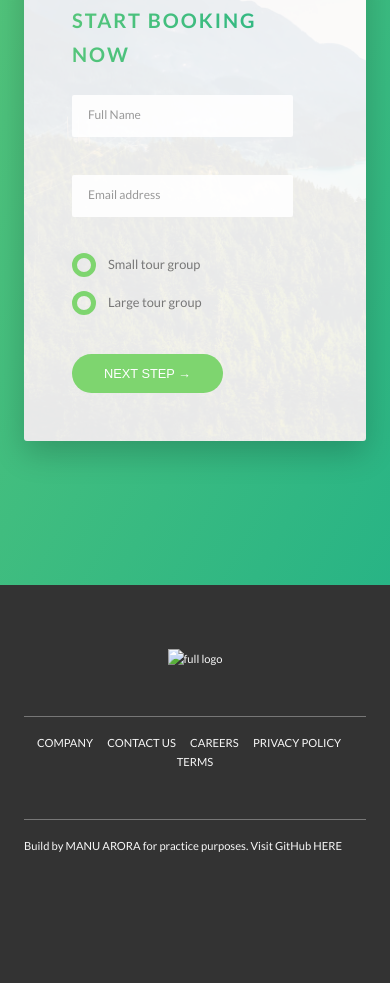
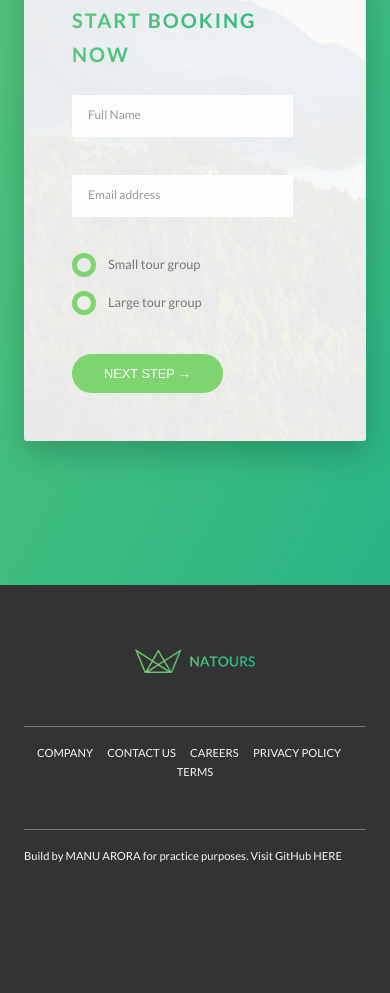
Before and after one commit to manuarora700/advanced-css-project, a website: page index.html in a window 390 px wide. Shown: the part 5980-6973 px from the top of the page. Drawn offline with Linux system fonts and the light colour scheme.

Commit message:
responsive images//Art direction \applied

```diff
--- a/index.html
+++ b/index.html
@@ -352,7 +352,13 @@
 
     <footer class="footer">
         <div class="footer__logo-box">
-            <img srcset="img/logo-green-1x.png 1x img/logo-green-2x.png 2x" alt="full logo" class="footer__logo">
+
+
+            <picture class="footer__logo">
+                <source srcset="img/logo-green-small-1x.png, img/logo-green-small-2x.png 2x" media="(max-width: 37.5em)">
+                <img srcset="img/logo-green-1x.png 1x, img/logo-green-2x.png 2x" alt="full logo" class="footer__logo">
+
+            </picture>
         </div>
         <div class="row">
             <div class="col-1-of-2">
```
